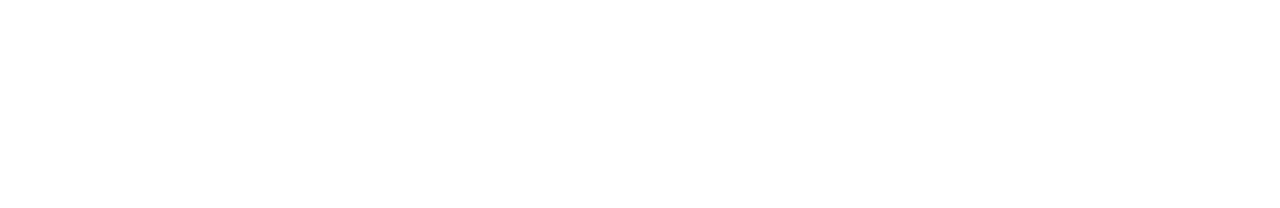
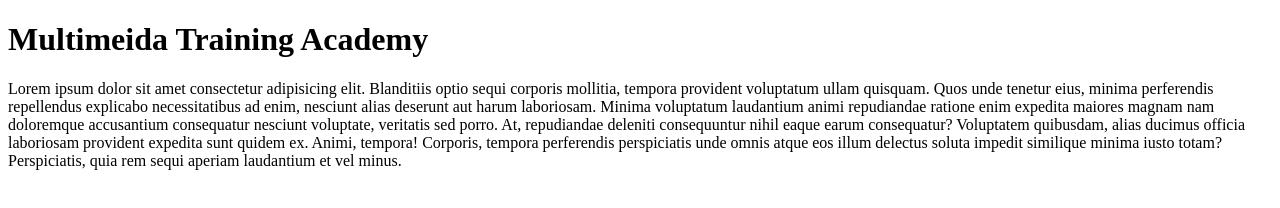
Before and after one commit to shagor1143/test, a plain HTML site: page about.html in a window 1280 px wide. Drawn offline with Linux system fonts and the light colour scheme.

Commit message:
add some content in all html page

```diff
--- a/about.html
+++ b/about.html
@@ -6,6 +6,7 @@
     <title>Aboutpage</title>
 </head>
 <body>
-
+    <h1>Multimeida Training Academy</h1>
+    <p>Lorem ipsum dolor sit amet consectetur adipisicing elit. Blanditiis optio sequi corporis mollitia, tempora provident voluptatum ullam quisquam. Quos unde tenetur eius, minima perferendis repellendus explicabo necessitatibus ad enim, nesciunt alias deserunt aut harum laboriosam. Minima voluptatum laudantium animi repudiandae ratione enim expedita maiores magnam nam doloremque accusantium consequatur nesciunt voluptate, veritatis sed porro. At, repudiandae deleniti consequuntur nihil eaque earum consequatur? Voluptatem quibusdam, alias ducimus officia laboriosam provident expedita sunt quidem ex. Animi, tempora! Corporis, tempora perferendis perspiciatis unde omnis atque eos illum delectus soluta impedit similique minima iusto totam? Perspiciatis, quia rem sequi aperiam laudantium et vel minus.</p>
 </body>
 </html>
```
Also changed, not shown: contact.html (+2 -1 lines), index.html (+2 -1 lines).
